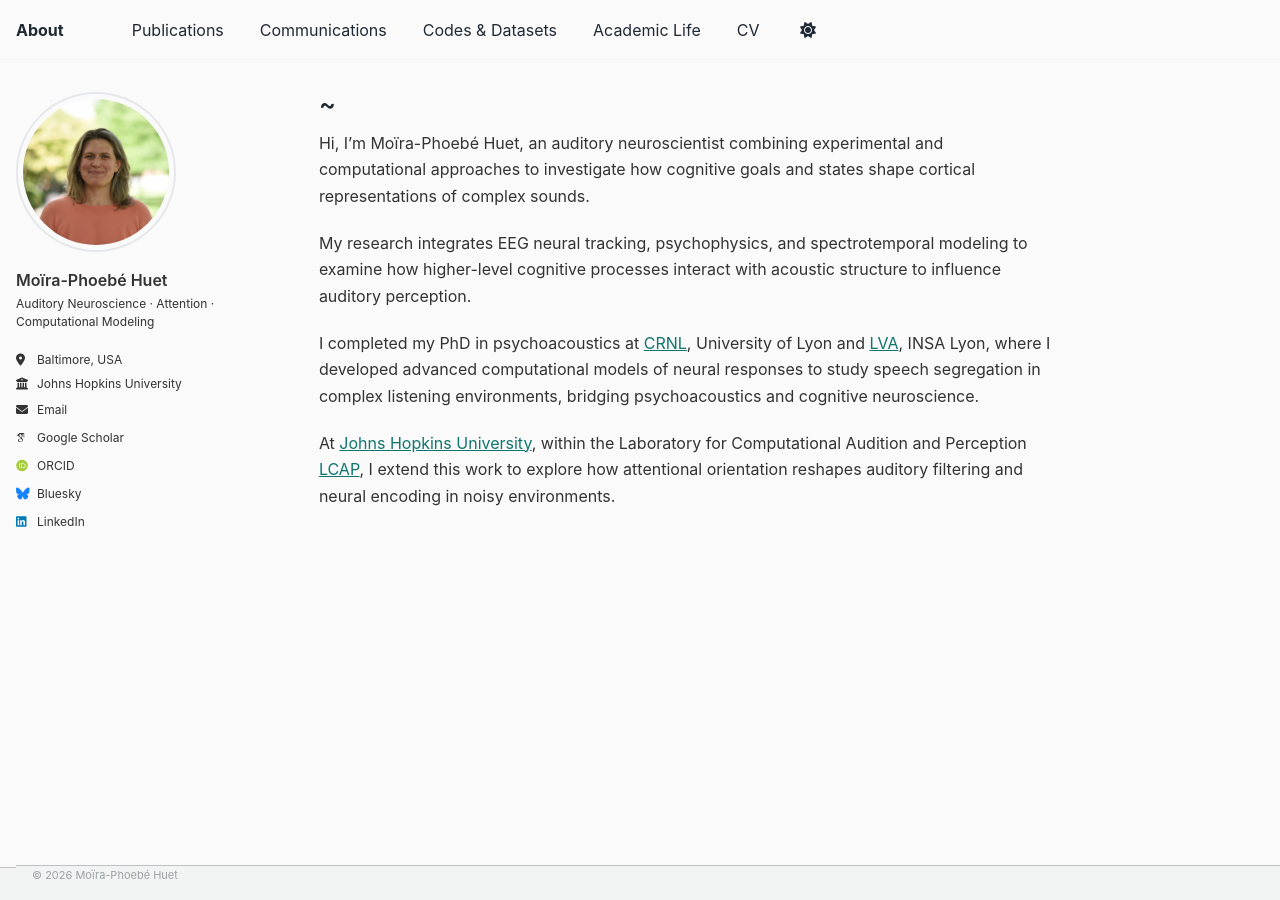
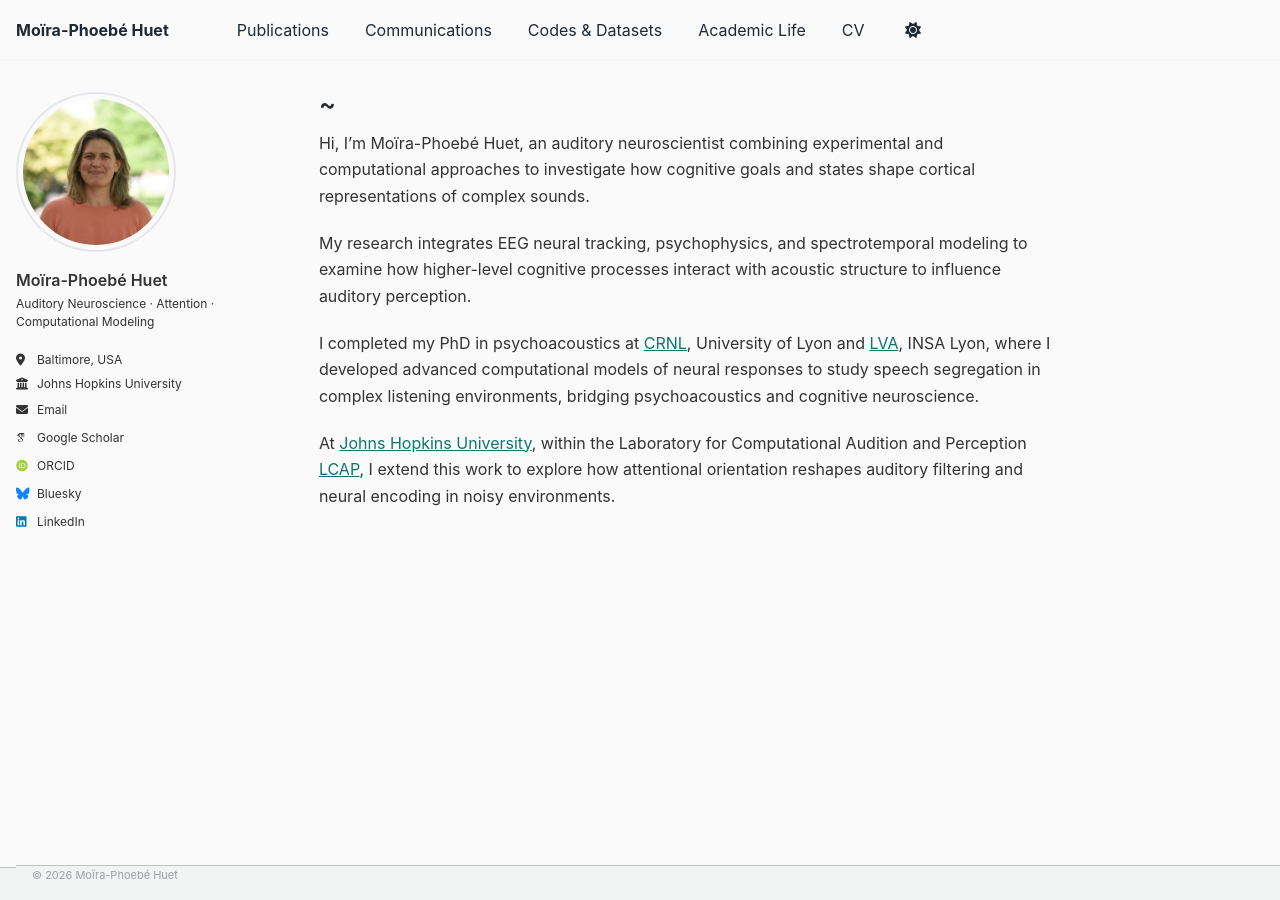
Before and after one commit to mphuet/mphuet.github.io, a Jekyll site: the page built from _pages/about.md, in a window 1280 px wide. Built offline with Jekyll 4.4.1, drawn with Linux system fonts in a browser that asks for light colours; some web fonts are replaced.

Commit message:
Update _config.yml

```diff
--- a/_config.yml
+++ b/_config.yml
@@ -9,7 +9,7 @@
 # Basic Site Settings
 locale                   : "en-US"
 site_theme               : "default"
-title                    : "About"
+title                    : "Moïra-Phoebé Huet"
 name                     : &name "Moïra-Phoebé Huet"
 description              : &description "Auditory Neuroscience · Attention · Computational Modeling"
 url                      : "https://mphuet.github.io"
```
